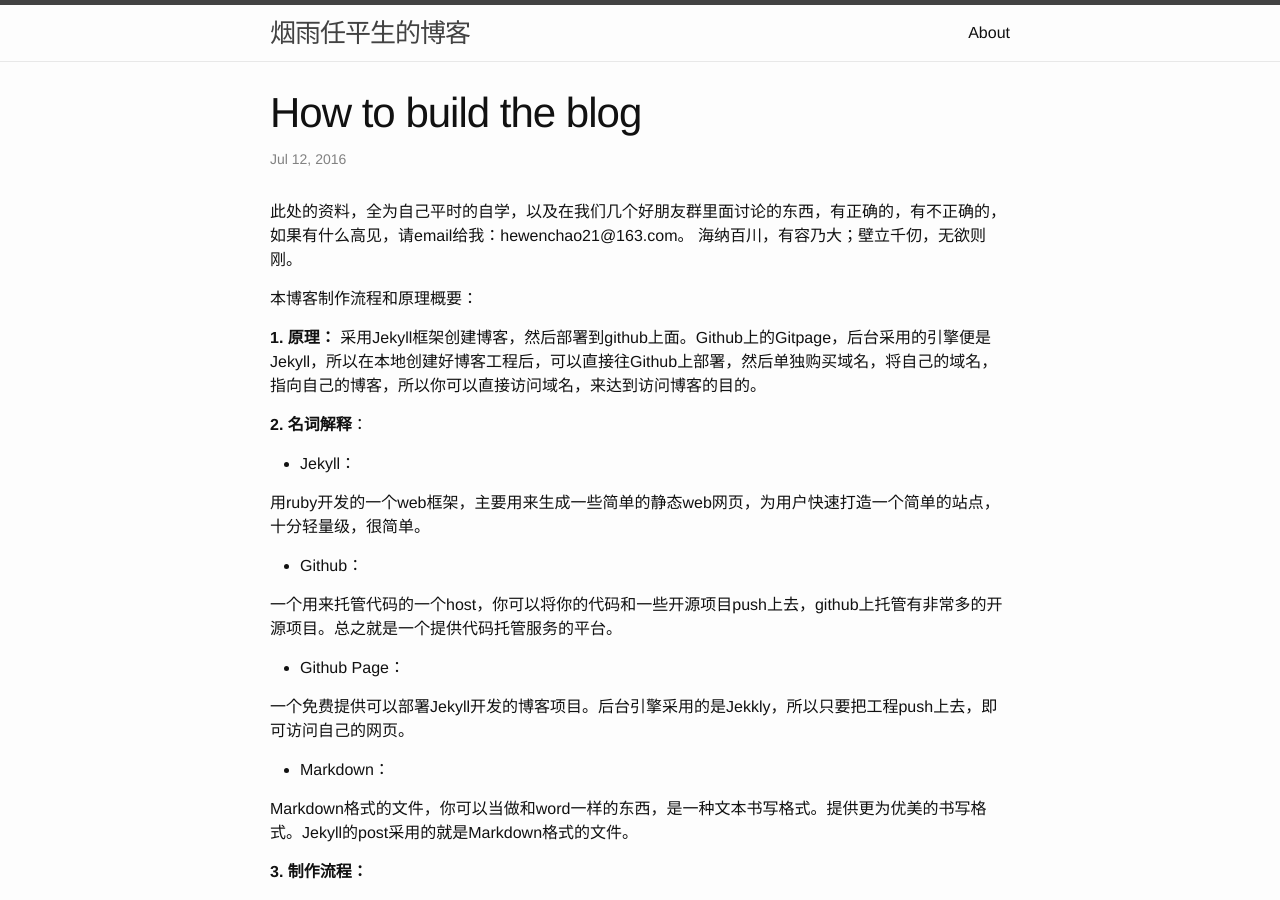
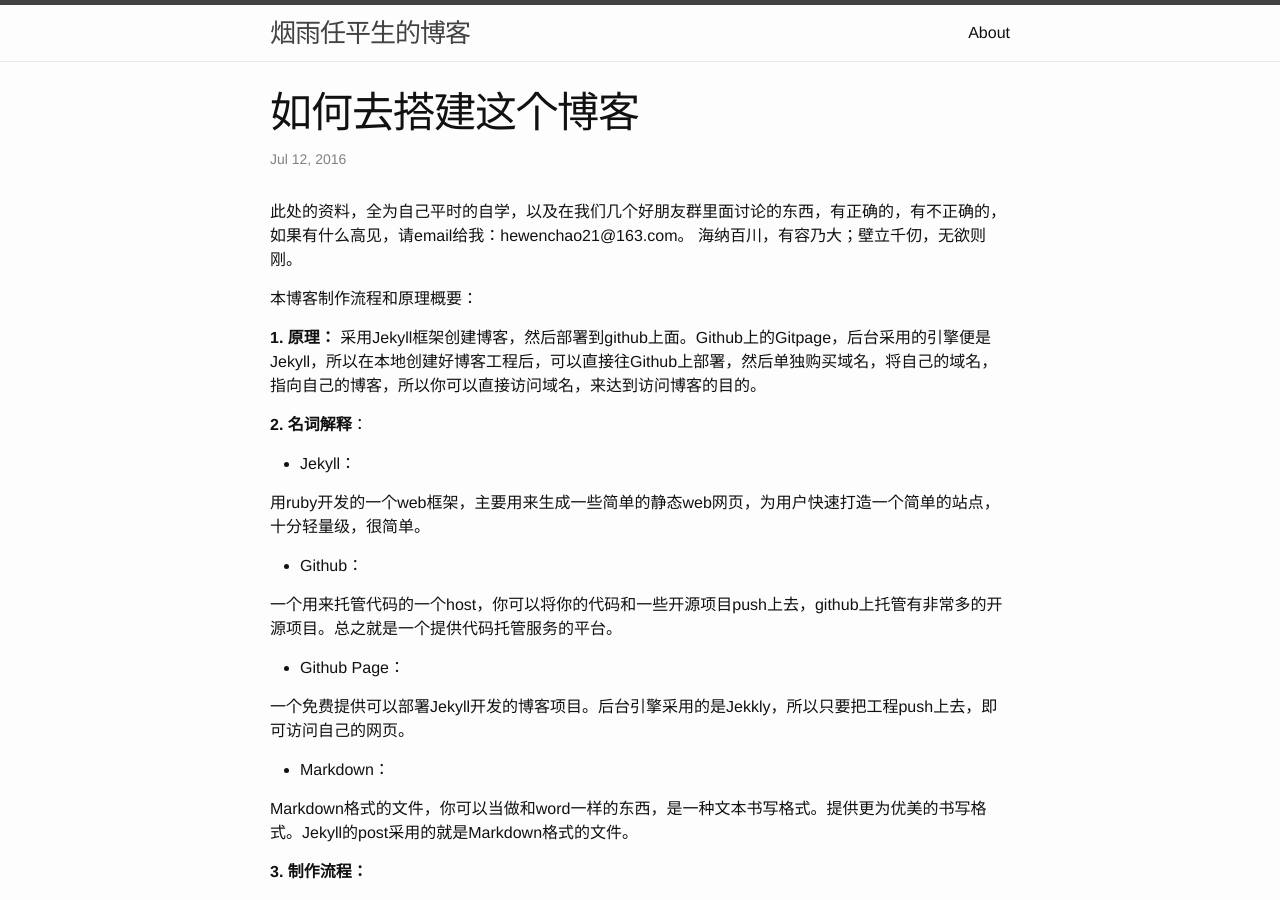
Before and after one commit to Wenchao21/Wenchao21.github.io, a Jekyll site: the page built from _posts/2016-07-12-How to build the blog.md, in a window 1280 px wide and 900 px high. Built offline with Jekyll 4.4.1, drawn with Linux system fonts in a browser that asks for light colours.

Commit message:
Update 2016-07-12-How to build the blog.md
更改题目

```diff
--- a/_posts/2016-07-12-How to build the blog.md
+++ b/_posts/2016-07-12-How to build the blog.md
@@ -1,6 +1,6 @@
 ---
 layout: post
-title: How to build the blog
+title: 如何去搭建这个博客
 date:   2016-7-12
 ---
 
```
